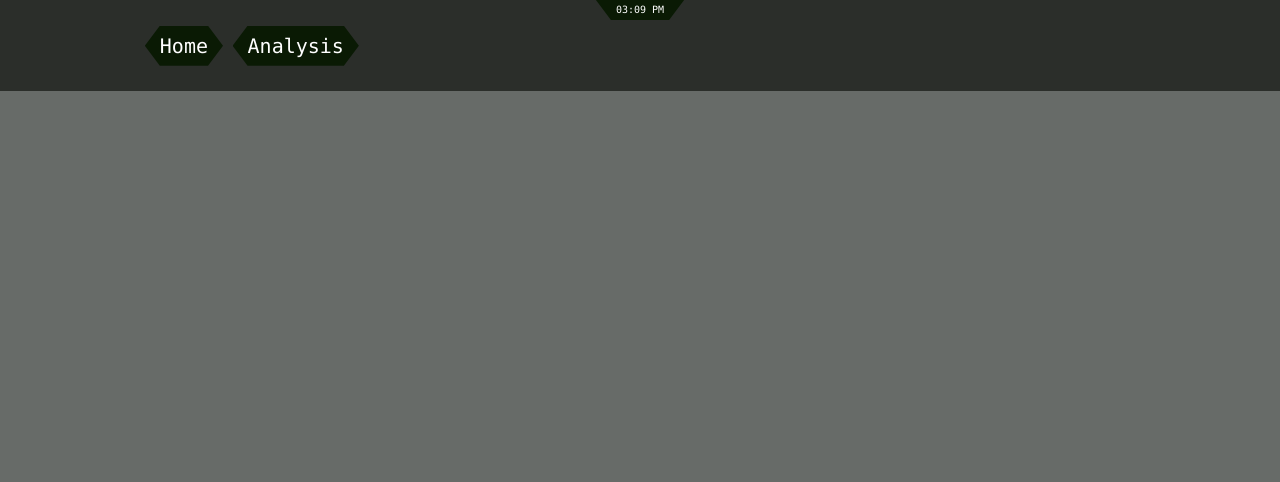
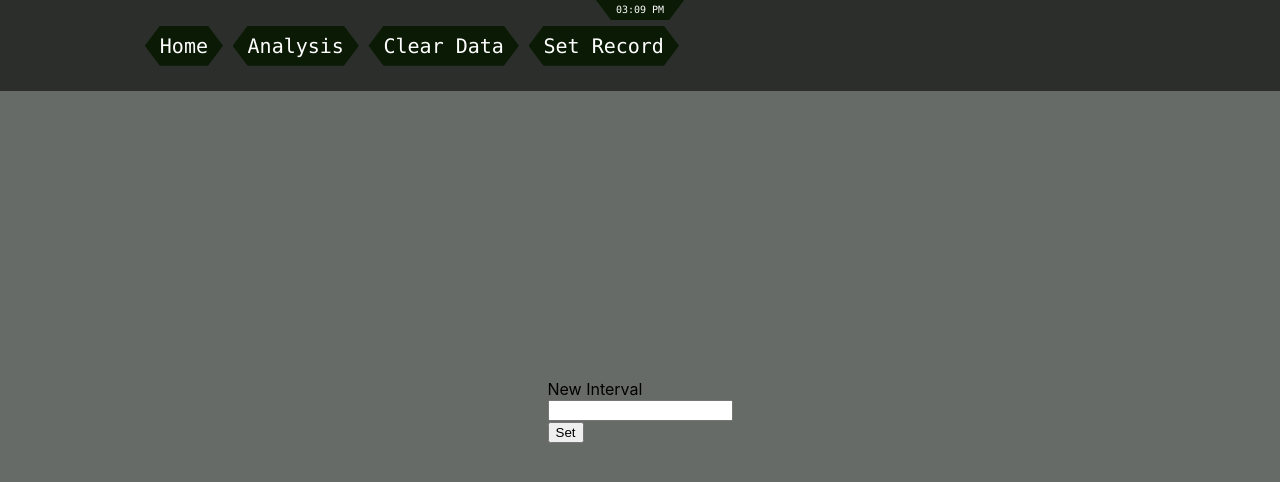
Before and after one commit to MayaankAshok/BioNovus, a React (Create React App) app in the folder code/app_temp_sensor/: page /set_record in a window 1280 px wide. Shown: the top 482 px of the page. Built offline with nearby package versions, Linux system fonts and the light colour scheme.

Commit message:
Set Record page and integration complete

```diff
--- a/code/app_temp_sensor/src/App.js
+++ b/code/app_temp_sensor/src/App.js
@@ -4,6 +4,8 @@ import Navbar from './components/NavBar';
 import {BrowserRouter as Router, Routes, Route} from 'react-router-dom';
 import Analysis from './pages/analysis'
 import Home from './pages/home'
+import Clear_Data from './pages/clear_data';
+import Set_Record from './pages/set_record'
 
 window.username = 0;
 window.category = 0;
@@ -18,6 +20,8 @@ function App() {
         {/* <Switch> */}
         <Route path="/analysis" element={<Analysis />}></Route>
         <Route path="/home" element={<Home />}></Route>
+        <Route path="/clear_data" element={<Clear_Data />}></Route>
+        <Route path="/set_record" element={<Set_Record />}></Route>
         </Routes>
       {/* if flag true then there is a user logged in otherwise not */}
     </Router>
--- a/code/app_temp_sensor/src/components/NavBar/index.js
+++ b/code/app_temp_sensor/src/components/NavBar/index.js
@@ -3,6 +3,7 @@ import React from "react";
 import { Nav, NavLink, NavMenu } from "./NavElements";
 import Time from "./currtime";
 import NavItem  from "./NavItem";
+import Clear_Data from "../../pages/clear_data";
 function Navbar({ }) {
   const navigate = useNavigate()
   return (
@@ -13,10 +14,10 @@ function Navbar({ }) {
           {/* {console.log("flag", flag , window.username )} */}
           {(<NavLink to="/home"><NavItem name="Home" /></NavLink>) }
           {(<NavLink to="/analysis"><NavItem name="Analysis" /></NavLink>)}
-          {/* {window.username === 0 && <NavLink to="/signup"><NavItem name = "Home"></NavItem></NavLink>}
-          {window.username !== 0 && <NavLink to="/setting"><NavItem name = "Settings"></NavItem></NavLink>} */}
-          {/* <NavLink to="/edit_all">edit</NavLink> */}
-          {/* {window.username !== 0 && <button style={{backgroundColor: "transparent",border:"None"}} onClick={logout}><NavItem name="Logout"></NavItem>  </button>} */}
+
+          {(<NavLink to="/clear_data"><NavItem name="Clear Data" /></NavLink>)}
+          {(<NavLink to="/set_record"><NavItem name="Set Record" /></NavLink>)}
+
         </NavMenu>
       </Nav>
     </>
--- /dev/null
+++ b/code/app_temp_sensor/src/pages/clear_data.js
@@ -0,0 +1,27 @@
+import React, { useState, useEffect } from "react";
+import axios from "axios";
+
+function Clear_Data() {
+  const [response, setResponse] = useState(null);
+
+  const getResults = async () => {
+    try {
+      await axios.post("http://localhost:5000/clear_data");
+    } catch (error) {
+      alert('Deleting error ' + error.response.data.error);
+    }
+  };
+
+  useEffect(() => {
+    getResults();
+  }, []);
+
+  return (
+    <div>
+      <h2>All the data is deleted</h2>
+    </div>
+  );
+}
+
+
+export default Clear_Data;
--- /dev/null
+++ b/code/app_temp_sensor/src/pages/set_record.js
@@ -0,0 +1,70 @@
+import React, {useState} from 'react';
+import axios from 'axios';
+import {useNavigate} from 'react-router-dom';
+
+function Time_Interval() {
+  const navigate = useNavigate();
+
+  const [formData, setFormData] = useState({
+    time_interval: ''
+  });
+
+  // const [passwordMatch,setPasswordMatch]=useState(true);
+
+  const handleChange = (e) => {
+    const {time_interval, value} = e.target;
+
+    setFormData((prevState) => ({
+      ...prevState,
+      time_interval:value,
+
+    }));
+  };
+  const handleSubmit = async (e) => {
+    e.preventDefault();
+    try {
+      // if (formData['repassword'] === formData['role']) {
+      //   formData['role'] = 'admin';
+      // }
+      console.log(formData);
+      const response = await axios.post(
+          'http://localhost:5000/set_record',
+          formData,
+      );
+      // window.username =  response.data.user_name
+      // window.category = response.data.category
+      console.log(response.data);
+      navigate('/home');
+    } catch (error) {
+      alert('Logging Error: ' + error.response.data.error);
+    }
+  };
+  return (
+    <div
+      style={{
+        display: 'flex',
+        justifyContent: 'center',
+        alignItems: 'center',
+        height: '80vh',
+      }}
+    >
+      <form onSubmit={handleSubmit}>
+        <label htmlFor="username">New Interval</label>
+        <br></br>
+        <input
+          type="text"
+          id="Time Interval"
+          name="Time Interval"
+          value={formData.time_interval}
+          onChange={handleChange}
+        ></input>
+        <br></br>
+        <button type="submit" value="submit">
+          Set
+        </button>
+      </form>
+    </div>
+  );
+}
+
+export default Time_Interval;
```
Also changed, not shown: 1 other file (tests, documents, lock files or other folders).
